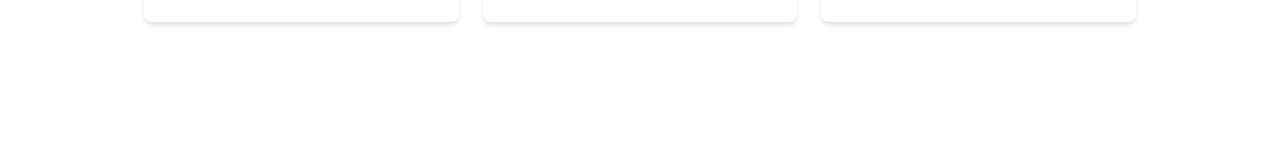
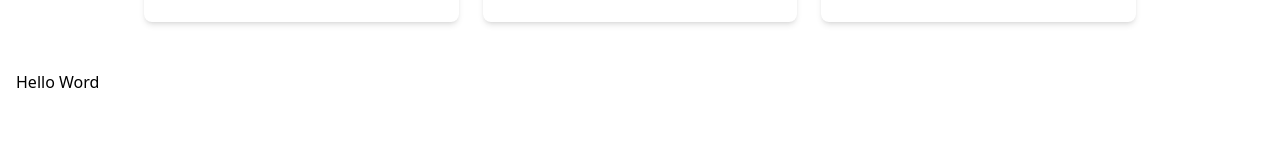
Before and after one commit to LitbangHimtiUMT/himti-web-revamp, a React (Vite) app: page / in a window 1280 px wide. Shown: the part 502-662 px from the top of the page. Built offline with nearby package versions, Linux system fonts and the light colour scheme.

Commit message:
sharing page acil

```diff
--- a/src/features/home/view/HomePage.jsx
+++ b/src/features/home/view/HomePage.jsx
@@ -2,6 +2,7 @@ import MainLayout from "../../layout/view/MainLayout"
 import HeroSection from "../components/HeroSection";
 import FeatureList from "../components/FeatureList";
 import useHomeData from "../hooks/useHomeData";
+import SharingSection from "../../sharing/views/SharingPage"
 
 export default function HomePage() {
   const features = useHomeData();
@@ -14,6 +15,7 @@ export default function HomePage() {
       ) : (
         <FeatureList features={features} />
       )}
+      <SharingSection></SharingSection>
     </MainLayout>
   );
 }
--- /dev/null
+++ b/src/features/sharing/components/SharingSection.jsx
@@ -0,0 +1,11 @@
+import React from 'react'
+
+function SharingSection() {
+  return (
+    <div>
+      <h1>Hello Word</h1>
+    </div>
+  )
+}
+
+export default SharingSection
--- /dev/null
+++ b/src/features/sharing/views/SharingPage.jsx
@@ -0,0 +1,13 @@
+import SharingSection from "../components/SharingSection"
+
+function SharingPage() {
+  return (
+    <>
+
+        <SharingSection />
+
+    </>
+  )
+}
+
+export default SharingPage
```
